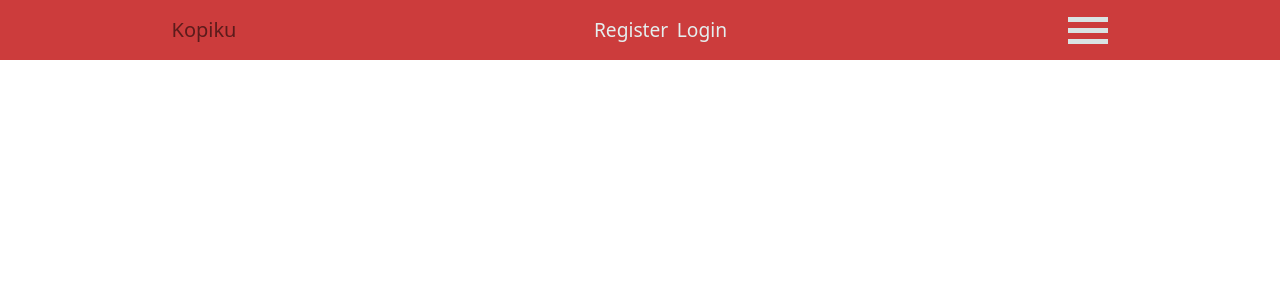
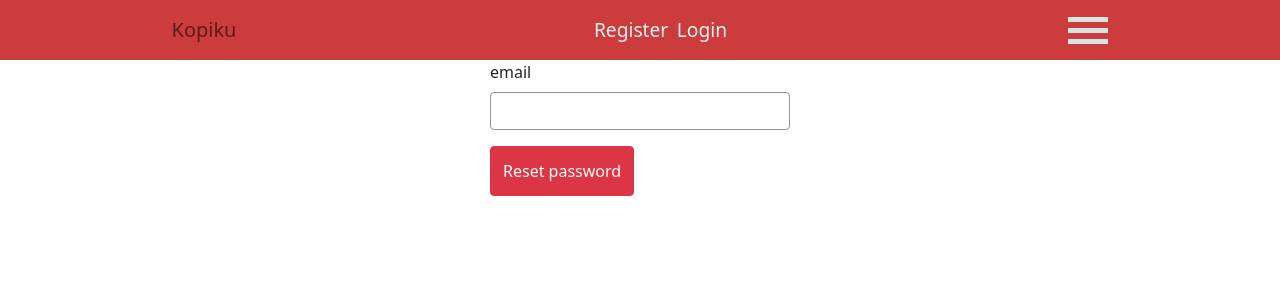
Before and after one commit to MuhammadFadhil10/coffee-shop-clients, a React (Create React App) app: page /account/reset-password in a window 1280 px wide. Shown: the top 300 px of the page. Built offline with nearby package versions, Linux system fonts and the light colour scheme.

Commit message:
add update password funcionality

```diff
--- a/src/index.js
+++ b/src/index.js
@@ -9,6 +9,7 @@ import ActivationAccount from './pages/auth/ActivationAccount';
 
 import Navigation from './components/Navigation';
 import ResetPassword from './pages/auth/ResetPassword';
+import UpdatePassword from './pages/auth/UpdatePassword';
 
 const root = ReactDOM.createRoot(document.getElementById('root'));
 root.render(
@@ -22,7 +23,11 @@ root.render(
 				path='/account/activation/:activationToken'
 				element={<ActivationAccount />}
 			></Route>
-			<Route path='/reset-password' element={<ResetPassword />}></Route>
+			<Route path='/account/reset-password' element={<ResetPassword />}></Route>
+			<Route
+				path='/account/update-password/:userId'
+				element={<UpdatePassword />}
+			></Route>
 		</Routes>
 	</BrowserRouter>
 );
--- a/src/pages/auth/Login.js
+++ b/src/pages/auth/Login.js
@@ -145,7 +145,7 @@ const Login = () => {
 					</Form.Group>
 				</Form>
 				<Link to='/register'>Have no acount? Register here</Link>
-				<Link to='/reset-password'>Forgot password</Link>
+				<Link to='/account/reset-password'>Forgot password</Link>
 			</Container>
 		</>
 	);
--- a/src/pages/auth/ResetPassword.js
+++ b/src/pages/auth/ResetPassword.js
@@ -1,13 +1,74 @@
 import { useState, useEffect } from 'react';
 import 'bootstrap/dist/css/bootstrap.min.css';
-import { Form, Button } from 'react-bootstrap';
+import { Form, Button, Container } from 'react-bootstrap';
 
+import Classes from './Auth.module.css';
 import usePost from '../../hooks/usePost';
+import AlertMessage from '../../components/AlertMessage';
 
 const ResetPassword = () => {
+	const [emailValue, setEmailValue] = useState('');
+	const [resetPasswordTrigger, setResetPasswordTrigger] = useState(false);
+	const [resetPasswordResult, setResetPasswordResult] = useState('');
+
+	const getResetPassword = usePost(
+		'/account/reset-password',
+		{
+			email: emailValue,
+		},
+		resetPasswordTrigger
+	);
+
+	const resetPasswordHandler = () => {
+		!resetPasswordTrigger
+			? setResetPasswordTrigger(true)
+			: setResetPasswordTrigger(false);
+	};
+	useEffect(() => {
+		getResetPassword.then((result) => {
+			setResetPasswordResult(result);
+		});
+	}, [getResetPassword]);
+
 	return (
 		<>
-			<h1>Hello from reset password</h1>
+			<Container
+				fluid
+				className={`d-flex justify-content-center ${Classes.loginContainer}`}
+			>
+				<Form className={` ${Classes.loginForm}`}>
+					{resetPasswordResult && resetPasswordResult.data && (
+						<AlertMessage
+							type={
+								resetPasswordResult.data &&
+								resetPasswordResult.data.status === 'error'
+									? 'danger'
+									: 'success'
+							}
+							message={
+								resetPasswordResult.data && resetPasswordResult.data.message
+							}
+						></AlertMessage>
+					)}
+					<Form.Label>email</Form.Label>
+					<Form.Control
+						type='email'
+						autoComplete='none'
+						value={emailValue}
+						onChange={(e) => {
+							setEmailValue((prev) => (prev = e.target.value));
+						}}
+					></Form.Control>
+					<Button
+						variant='danger'
+						onClick={() => {
+							resetPasswordHandler();
+						}}
+					>
+						Reset password
+					</Button>
+				</Form>
+			</Container>
 		</>
 	);
 };
--- /dev/null
+++ b/src/pages/auth/UpdatePassword.js
@@ -0,0 +1,75 @@
+import { useState, useEffect } from 'react';
+import 'bootstrap/dist/css/bootstrap.min.css';
+import { Form, Button, Container } from 'react-bootstrap';
+import { useParams } from 'react-router-dom';
+
+import Classes from './Auth.module.css';
+import usePost from '../../hooks/usePost';
+import AlertMessage from '../../components/AlertMessage';
+
+const UpdatePassword = () => {
+	const { userId } = useParams();
+	const [newPasswordValue, setNewPasswordValue] = useState('');
+	const [UpdatePasswordTrigger, setUpdatePasswordTrigger] = useState(false);
+	const [updatePasswordResult, setUpdatePasswordResult] = useState(null);
+
+	const updatePassword = usePost(
+		'/account/update-password',
+		{
+			newPassword: newPasswordValue,
+			userId: userId,
+		},
+		UpdatePasswordTrigger
+	);
+	const updatePasswordHandler = () => {
+		!UpdatePasswordTrigger
+			? setUpdatePasswordTrigger(true)
+			: setUpdatePasswordTrigger(false);
+	};
+
+	useEffect(() => {
+		updatePassword.then((result) => {
+			setUpdatePasswordResult(result);
+		});
+	}, [updatePassword]);
+
+	return (
+		<>
+			<Container
+				fluid
+				className={`d-flex justify-content-center ${Classes.loginContainer}`}
+			>
+				<Form className={` ${Classes.loginForm}`}>
+					{updatePasswordResult && updatePasswordResult.data && (
+						<AlertMessage
+							type={
+								updatePasswordResult.data.status === 'error'
+									? 'danger'
+									: 'success'
+							}
+							message={
+								updatePasswordResult.data.status === 'error'
+									? updatePasswordResult.data.message.map((err) => err)
+									: updatePasswordResult.data.message
+							}
+						></AlertMessage>
+					)}
+					<Form.Label>new Password</Form.Label>
+					<Form.Control
+						type='password'
+						name='newPassword'
+						value={newPasswordValue}
+						onChange={(e) => {
+							setNewPasswordValue((prev) => (prev = e.target.value));
+						}}
+					></Form.Control>
+					<Button onClick={() => updatePasswordHandler()}>
+						Update password
+					</Button>
+				</Form>
+			</Container>
+		</>
+	);
+};
+
+export default UpdatePassword;
```
